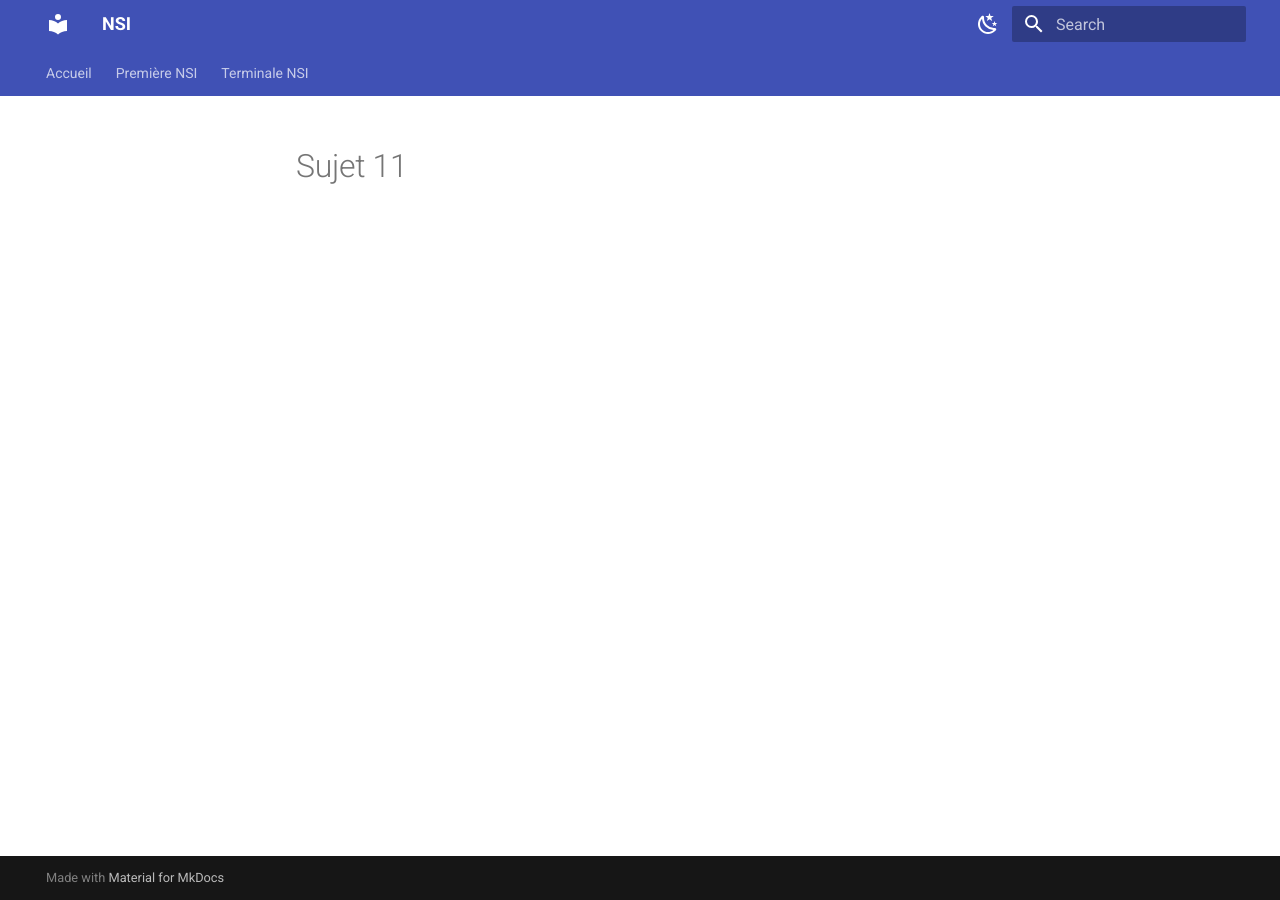
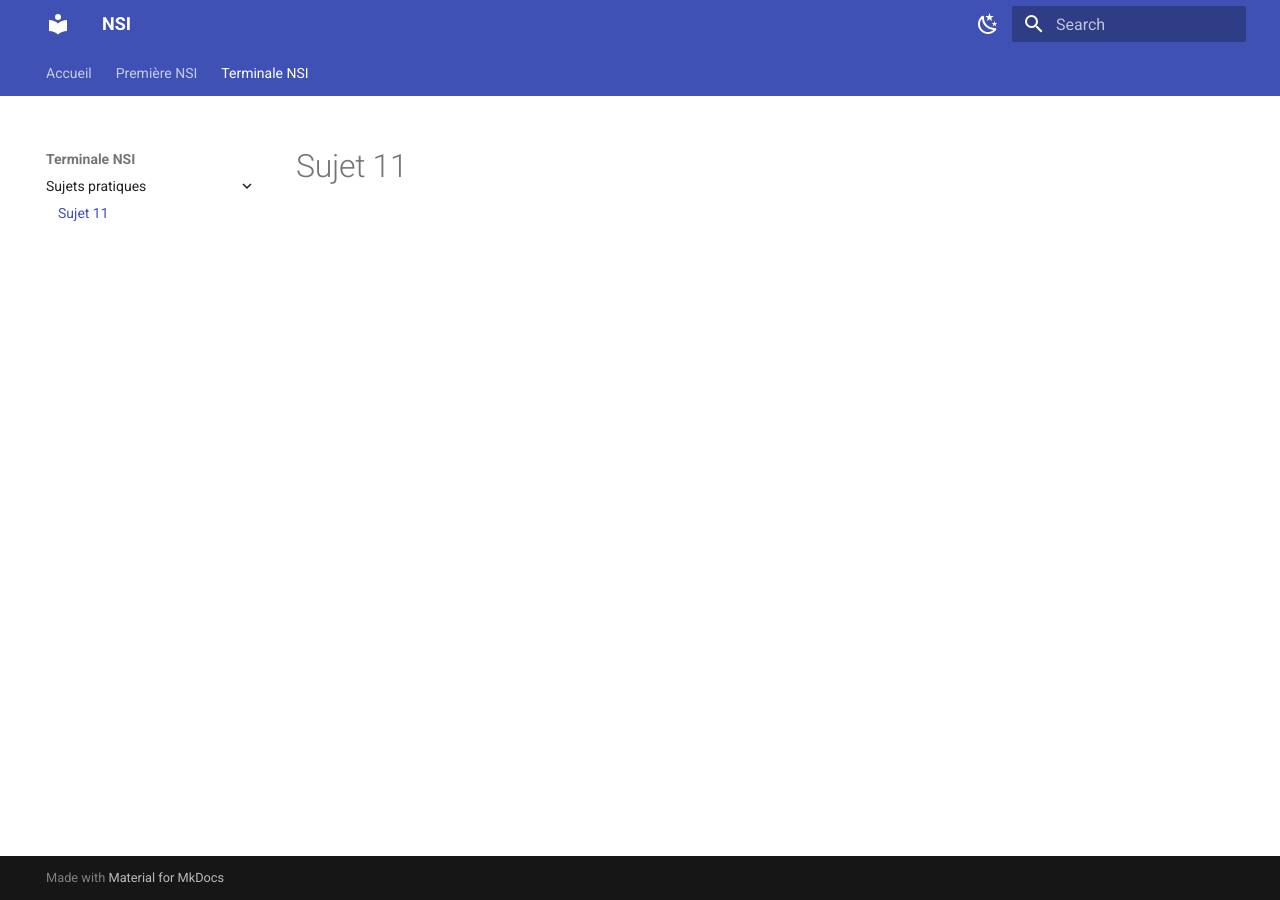
Before and after one commit to infocornouaille/nsi-cornouaille, an MkDocs documentation site: the page built from docs/terminales/sujets_pratiques/sujet11.md, in a window 1280 px wide. Built offline with MkDocs 1.6.1 and Material for MkDocs 9.7.7, drawn with Linux system fonts in a browser that asks for light colours.

Commit message:
Update mkdocs.yml

```diff
--- a/mkdocs.yml
+++ b/mkdocs.yml
@@ -51,4 +51,4 @@ nav:
       - Parcours séquentiels: premiere/algorithmique/parcours.md
   - Terminale NSI:
     - Sujets pratiques:
-      - Sujet 11: premiere/types_construits/listes.md
+      - Sujet 11: terminales/sujets_pratiques/sujet11.md
```
